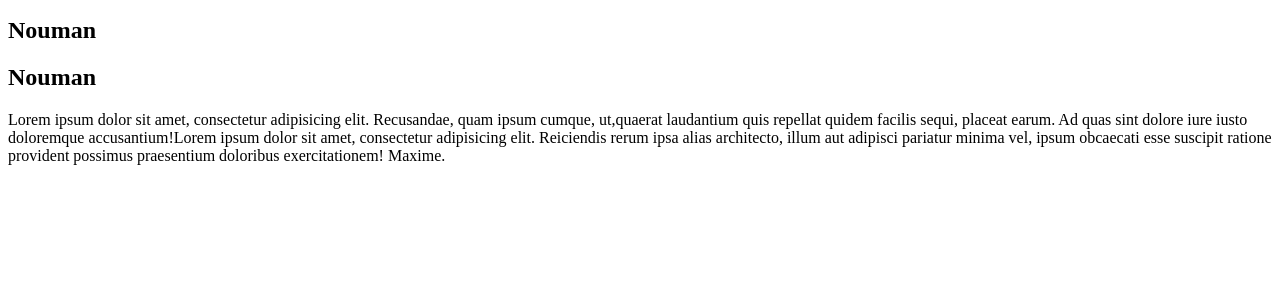
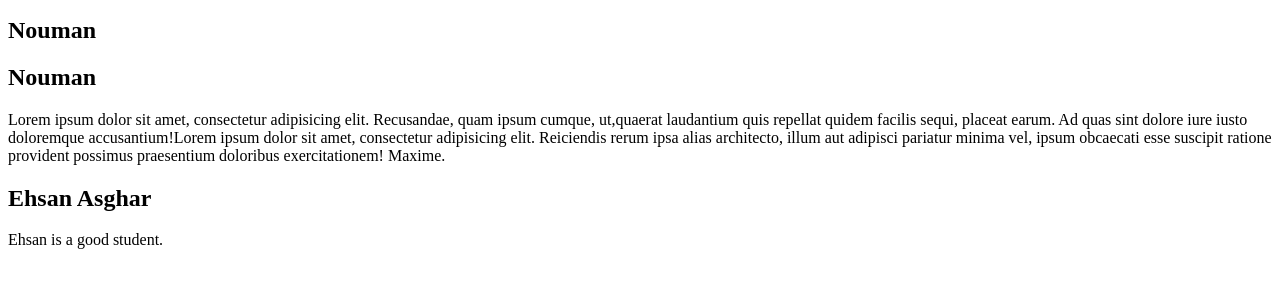
Before and after one commit to noumanbhai/Basic_web, a plain HTML site: page index.html in a window 1280 px wide. Shown: the part 119-406 px from the top of the page. Drawn offline with Linux system fonts and the light colour scheme.

Commit message:
Ehsan comment
ithis is good comment

```diff
--- a/index.html
+++ b/index.html
@@ -13,5 +13,8 @@
 
 	<h2>Nouman</h2>
     <p>Lorem ipsum dolor sit amet, consectetur adipisicing elit. Recusandae, quam ipsum cumque, ut,quaerat laudantium quis repellat quidem facilis sequi, placeat earum. Ad quas sint dolore iure iusto doloremque accusantium!Lorem ipsum dolor sit amet, consectetur adipisicing elit. Reiciendis rerum ipsa alias architecto, illum aut adipisci pariatur minima vel, ipsum obcaecati esse suscipit ratione provident possimus praesentium doloribus exercitationem! Maxime.</p>
+    <h2>Ehsan Asghar</h2>
+    <p>Ehsan is a good student.</p>
+
 </body>
 </html>
```
